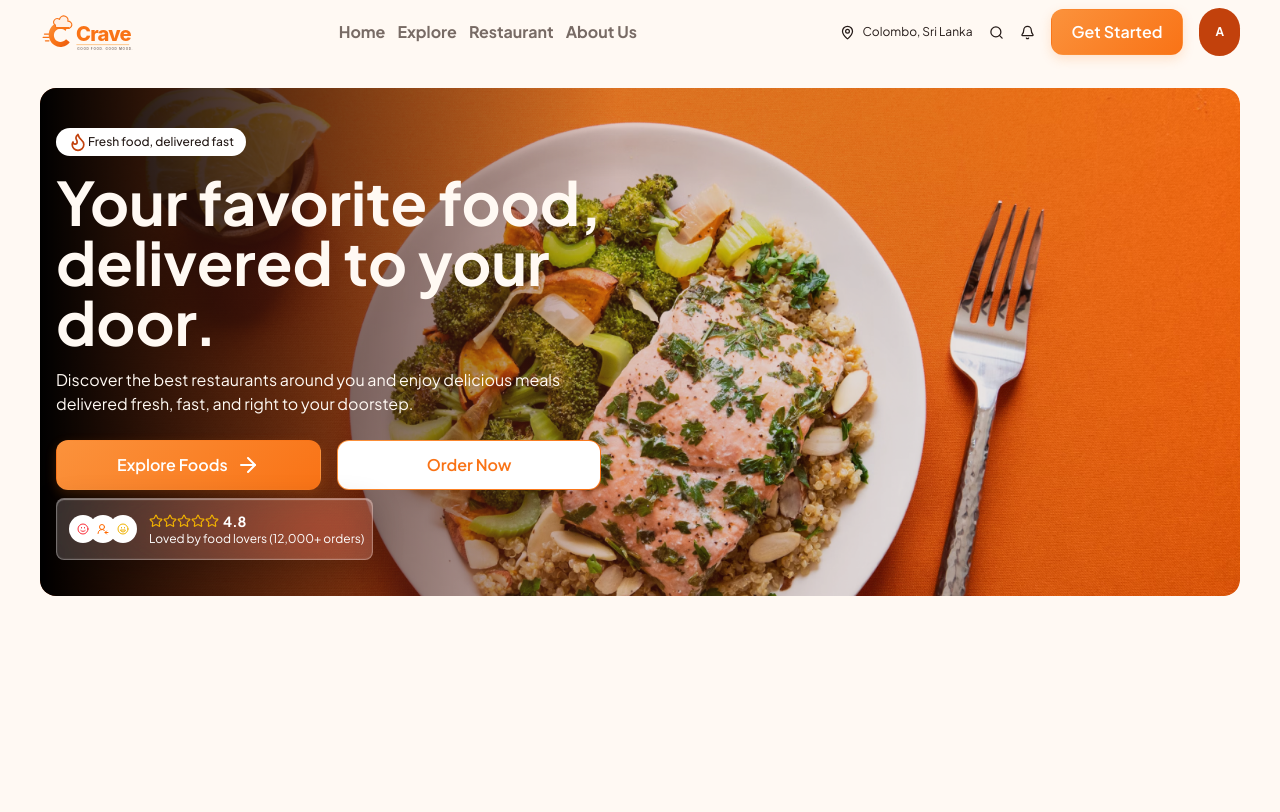
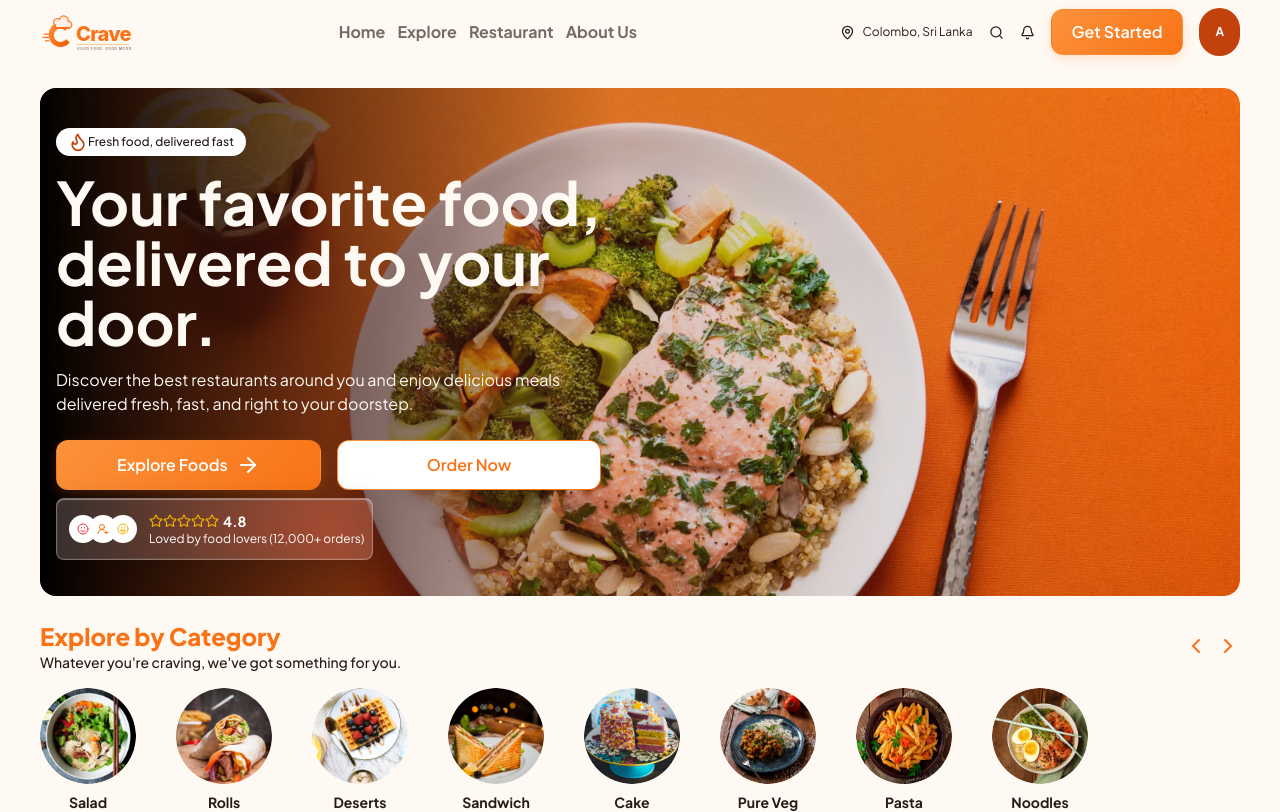
Before and after one commit to LakshanJayalath171/Crave--Food-delivery-app-front-end-, a React (Vite) app: page / in a window 1280 px wide. Built offline with nearby package versions, Linux system fonts and the light colour scheme.

Commit message:
Created menus section

```diff
--- a/src/pages/Home.tsx
+++ b/src/pages/Home.tsx
@@ -1,6 +1,6 @@
 import Navbar from "../components/Navbar"
-import { assets } from "../assets/frontend_assets/assets"
-import { ArrowRight, Flame ,FaceSlightlySmiling ,  UserRoundArrowLeft , FaceGrinning, Star} from "lucide-react"
+import { assets ,menu_list} from "../assets/frontend_assets/assets"
+import { ArrowRight, Flame ,FaceSlightlySmiling ,  UserRoundArrowLeft , FaceGrinning, Star, ChevronRight, ChevronLeft} from "lucide-react"
 
 const Home = () => {
   return (
@@ -72,6 +72,38 @@ const Home = () => {
           </div>
         </div>
       </div>
+
+      {/* category section */}
+      <div>
+
+        {/* category section's navigator */}
+        <div className="flex items-center justify-between mb-4">
+         <div>
+            <h1 className="text-2xl font-extrabold text-primary ">Explore by Category</h1>
+            <p className="text-main text-sm font-medium">Whatever you're craving, we've got something for you.</p>
+         </div>
+
+         <div className="flex items-center justify-center gap-2">
+          <button className="text-primary hover:text-primary-dark cursor-pointer"><ChevronLeft/></button>
+          <button className="text-primary hover:text-primary-dark cursor-pointer"><ChevronRight/></button>
+         </div>
+        </div>
+
+        {/* category items */}
+
+        <div className="flex items-center justify-start gap-10 overflow-x-auto scrollbar-hide">
+
+          {menu_list.map((item, index) => (<a href="#" className="category-item">
+            <div key={index}>
+              <img src={item.menu_image}  className="w-24 h-24 object-cover rounded-full"/>
+              <div className="flex items-center justify-center mt-2">
+                <p className="text-sm font-bold text-main">{item.menu_name}</p>
+              </div>
+            </div>
+          </a>))}
+
+        </div>
+      </div>
     </div>
   )
 }
```
